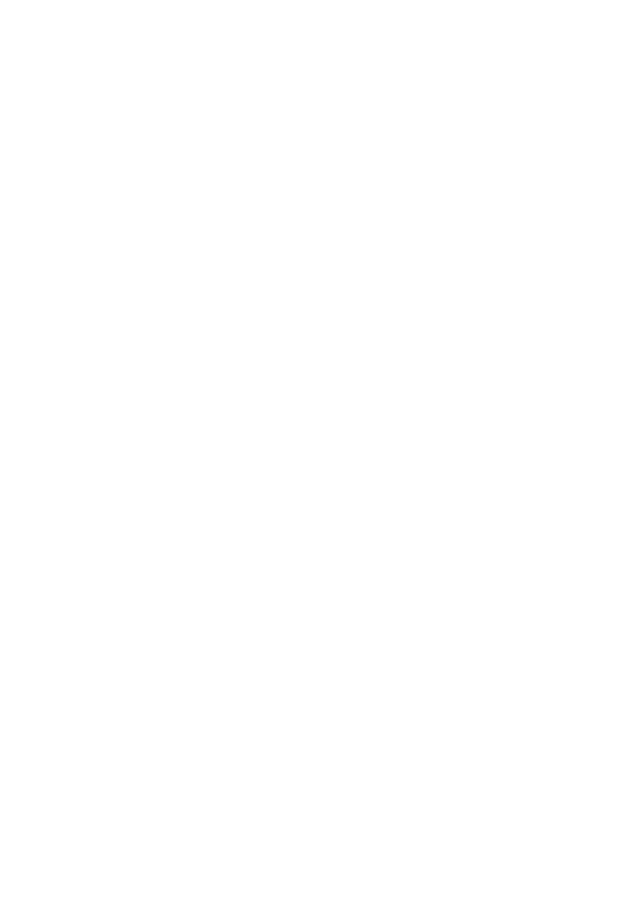
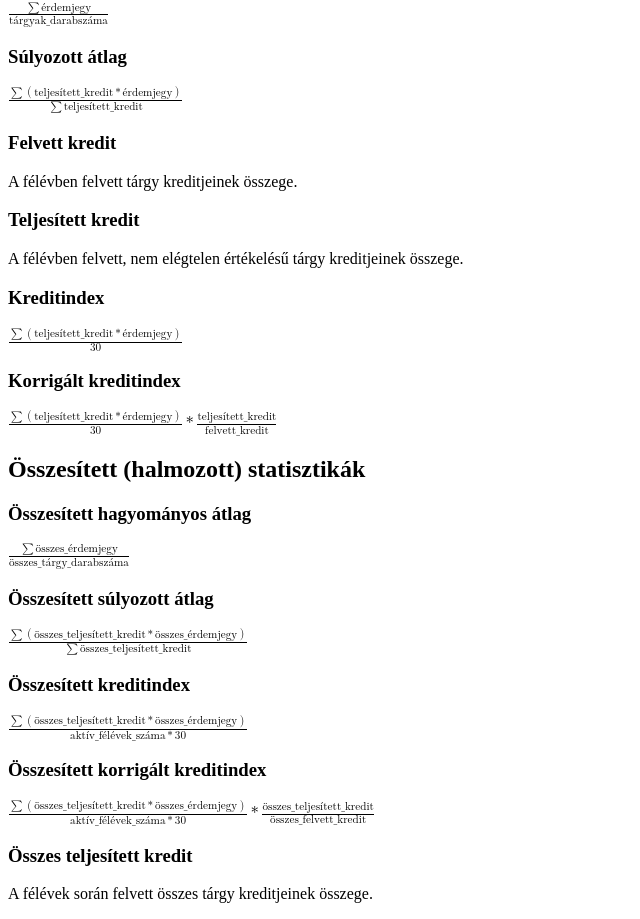
Before and after one commit to janosnagygyorgy/kredit-v2, a React (Vite) app: page /help in a window 1280 px wide. Shown: the part 236-1155 px from the top of the page, without its empty margins (0-640 px from the left). Before the commit the page ends 800 px from the top, so only its background shows below. Built offline with nearby package versions, Linux system fonts and the light colour scheme.

Commit message:
Add basic help

```diff
--- a/src/pages/Help.tsx
+++ b/src/pages/Help.tsx
@@ -2,6 +2,202 @@
   return (
     <>
       <h1>Súgó</h1>
+      <h2>Féléves statisztikák</h2>
+      <h3>Hagyományos átlag</h3>
+      <math>
+        <mfrac>
+          <mrow>
+            <mo>&sum;</mo>
+            <mrow>
+              <ms>érdemjegy</ms>
+            </mrow>
+          </mrow>
+          <mrow>
+            <ms>tárgyak_darabszáma</ms>
+          </mrow>
+        </mfrac>
+      </math>
+
+      <h3>Súlyozott átlag</h3>
+      <math>
+        <mfrac>
+          <mrow>
+            <mo>&sum;</mo>
+            <mrow>
+              <mo>(</mo>
+              <mrow>
+                <ms>teljesített_kredit</ms>
+                <mo>*</mo>
+                <ms>érdemjegy</ms>
+              </mrow>
+              <mo>)</mo>
+            </mrow>
+          </mrow>
+          <mrow>
+            <mo>&sum;</mo>
+            <mrow>
+              <ms>teljesített_kredit</ms>
+            </mrow>
+          </mrow>
+        </mfrac>
+      </math>
+
+      <h3>Felvett kredit</h3>
+      <p>A félévben felvett tárgy kreditjeinek összege.</p>
+
+      <h3>Teljesített kredit</h3>
+      <p>
+        A félévben felvett, nem elégtelen értékelésű tárgy kreditjeinek összege.
+      </p>
+
+      <h3>Kreditindex</h3>
+      <math>
+        <mfrac>
+          <mrow>
+            <mo>&sum;</mo>
+            <mrow>
+              <mo>(</mo>
+              <mrow>
+                <ms>teljesített_kredit</ms>
+                <mo>*</mo>
+                <ms>érdemjegy</ms>
+              </mrow>
+              <mo>)</mo>
+            </mrow>
+          </mrow>
+          <mrow>
+            <mn>30</mn>
+          </mrow>
+        </mfrac>
+      </math>
+
+      <h3>Korrigált kreditindex</h3>
+      <math>
+        <mfrac>
+          <mrow>
+            <mo>&sum;</mo>
+            <mrow>
+              <mo>(</mo>
+              <mrow>
+                <ms>teljesített_kredit</ms>
+                <mo>*</mo>
+                <ms>érdemjegy</ms>
+              </mrow>
+              <mo>)</mo>
+            </mrow>
+          </mrow>
+          <mrow>
+            <mn>30</mn>
+          </mrow>
+        </mfrac>
+        <mo>*</mo>
+        <mfrac>
+          <mrow>
+            <ms>teljesített_kredit</ms>
+          </mrow>
+          <mrow>
+            <ms>felvett_kredit</ms>
+          </mrow>
+        </mfrac>
+      </math>
+
+      <h2>Összesített (halmozott) statisztikák</h2>
+      <h3>Összesített hagyományos átlag</h3>
+      <math>
+        <mfrac>
+          <mrow>
+            <mo>&sum;</mo>
+            <mrow>
+              <ms>összes_érdemjegy</ms>
+            </mrow>
+          </mrow>
+          <mrow>
+            <ms>összes_tárgy_darabszáma</ms>
+          </mrow>
+        </mfrac>
+      </math>
+
+      <h3>Összesített súlyozott átlag</h3>
+      <math>
+        <mfrac>
+          <mrow>
+            <mo>&sum;</mo>
+            <mrow>
+              <mo>(</mo>
+              <mrow>
+                <ms>összes_teljesített_kredit</ms>
+                <mo>*</mo>
+                <ms>összes_érdemjegy</ms>
+              </mrow>
+              <mo>)</mo>
+            </mrow>
+          </mrow>
+          <mrow>
+            <mo>&sum;</mo>
+            <mrow>
+              <ms>összes_teljesített_kredit</ms>
+            </mrow>
+          </mrow>
+        </mfrac>
+      </math>
+
+      <h3>Összesített kreditindex</h3>
+      <math>
+        <mfrac>
+          <mrow>
+            <mo>&sum;</mo>
+            <mrow>
+              <mo>(</mo>
+              <mrow>
+                <ms>összes_teljesített_kredit</ms>
+                <mo>*</mo>
+                <ms>összes_érdemjegy</ms>
+              </mrow>
+              <mo>)</mo>
+            </mrow>
+          </mrow>
+          <mrow>
+            <ms>aktív_félévek_száma</ms>
+            <mo>*</mo>
+            <mn>30</mn>
+          </mrow>
+        </mfrac>
+      </math>
+
+      <h3>Összesített korrigált kreditindex</h3>
+      <math>
+        <mfrac>
+          <mrow>
+            <mo>&sum;</mo>
+            <mrow>
+              <mo>(</mo>
+              <mrow>
+                <ms>összes_teljesített_kredit</ms>
+                <mo>*</mo>
+                <ms>összes_érdemjegy</ms>
+              </mrow>
+              <mo>)</mo>
+            </mrow>
+          </mrow>
+          <mrow>
+            <ms>aktív_félévek_száma</ms>
+            <mo>*</mo>
+            <mn>30</mn>
+          </mrow>
+        </mfrac>
+        <mo>*</mo>
+        <mfrac>
+          <mrow>
+            <ms>összes_teljesített_kredit</ms>
+          </mrow>
+          <mrow>
+            <ms>összes_felvett_kredit</ms>
+          </mrow>
+        </mfrac>
+      </math>
+
+      <h3>Összes teljesített kredit</h3>
+      <p>A félévek során felvett összes tárgy kreditjeinek összege.</p>
     </>
   );
 }
```
